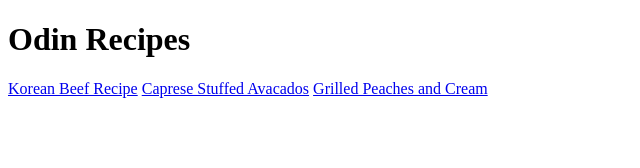
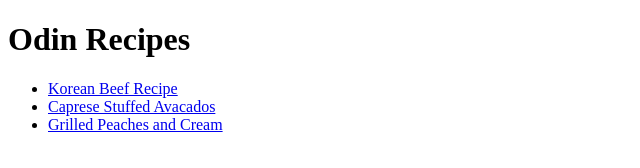
Before and after one commit to ajaffrey-source/odin-recipes, a plain HTML site: page index.html in a window 1280 px wide. Shown: the whole page, without its empty margins (0-640 px from the left). Drawn offline with Linux system fonts and the light colour scheme.

Commit message:
Made the links show in a list.

```diff
--- a/index.html
+++ b/index.html
@@ -7,8 +7,10 @@
 </head>
 <body>
     <h1>Odin Recipes</h1>
-    <a href="./recipes/korean-beef.html">Korean Beef Recipe</a>
-    <a href="./recipes/caprese-stuffed-avacado.html">Caprese Stuffed Avacados</a>
-    <a href="./recipes/grilled-peaches-and-cream.html">Grilled Peaches and Cream</a>
+    <ul>
+    <li><a href="./recipes/korean-beef.html">Korean Beef Recipe</a></li>
+    <li><a href="./recipes/caprese-stuffed-avacado.html">Caprese Stuffed Avacados</a></li>
+    <li><a href="./recipes/grilled-peaches-and-cream.html">Grilled Peaches and Cream</a></li>
+    </ul>
 </body>
 </html>
```
